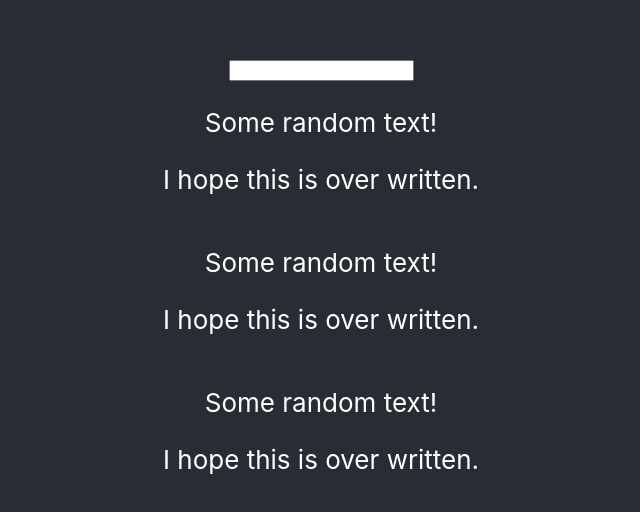
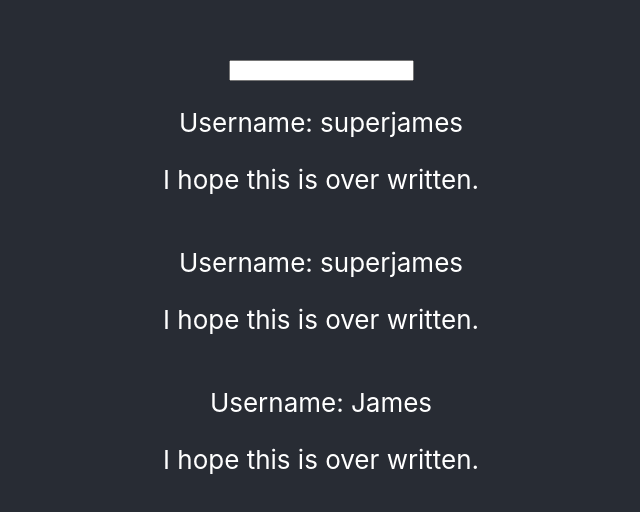
Before and after one commit to jamesdesigns/react-app-build, a React (Create React App) app: page / in a window 1280 px wide. Shown: the part 120-632 px from the top of the page, without its empty margins (319-959 px from the left). Built offline with nearby package versions, Linux system fonts and the light colour scheme.

Commit message:
Add props to the userName

```diff
--- a/src/UserOutput/UserOutput.js
+++ b/src/UserOutput/UserOutput.js
@@ -1,9 +1,9 @@
 import React from 'react';
 
-const userOutput = () => {
+const userOutput = (props) => {
     return (
         <div>
-            <p>Some random text!</p>
+            <p>Username: {props.userName}</p>
             <p>I hope this is over written.</p>
         </div>
     )
```
